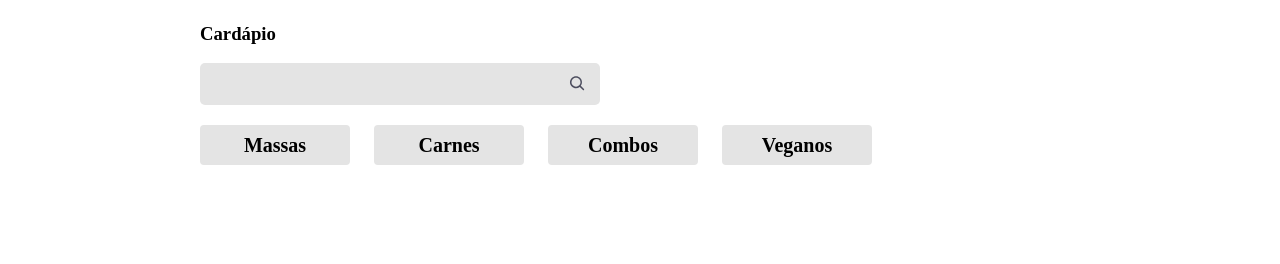
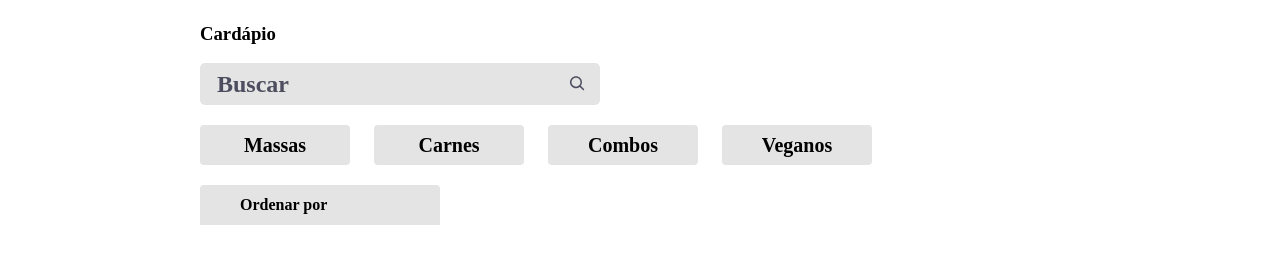
Before and after one commit to MoreiraRamires/nonnaVera, a React (Create React App) app: page / in a window 1280 px wide. Shown: the part 490-754 px from the top of the page. Built offline with nearby package versions, Linux system fonts and the light colour scheme; a web font is replaced by a local one.

Commit message:
ordenador finished

```diff
--- a/public/index.html
+++ b/public/index.html
@@ -7,10 +7,6 @@
   <meta name="viewport" content="width=device-width, initial-scale=1" />
   <meta name="theme-color" content="#000000" />
   <meta name="description" content="Web site created using create-react-app" />
-  <link rel="apple-touch-icon" href="%PUBLIC_URL%/logo192.png" />
-
-  <link rel="manifest" href="%PUBLIC_URL%/manifest.json" />
-
   <title>Nonna Vera</title>
 </head>
 
--- a/src/pages/Cardapio/Buscador/index.tsx
+++ b/src/pages/Cardapio/Buscador/index.tsx
@@ -11,8 +11,8 @@
 
   return(
     <div className={styles.buscador}>
-      <input  value ={busca} onChange={(event) => setBusca(event.target.value)}/>
-      <CgSearch size={20} color ='#4c4d5e'/>
+      <input  value ={busca} onChange={(event) => setBusca(event.target.value)}  placeholder="Buscar"/>
+          <CgSearch size={20} color ='#4c4d5e'/>
     </div>
   )
 
--- /dev/null
+++ b/src/pages/Cardapio/Ordenador/Ordenador.module.scss
@@ -0,0 +1,49 @@
+@import "styles/variaveis";
+
+.ordenador {
+  align-items: center;
+  background-color: $grey;
+  border: none;
+  border-top-left-radius: 4px;
+  border-top-right-radius: 4px;
+  display: flex;
+  font-size: 1rem;
+  font-weight: bold;
+  height: 40px;
+  justify-content: space-between;
+  min-width: 240px;
+  padding: 0 40px;
+  position: relative;
+  &--ativo {
+    background-color: $blue;
+    color: white;
+  }
+  &__options {
+    display: none;
+    position: absolute;
+    left: 0;
+    flex-direction: column;
+    top: 100%;
+    width: 100%;
+    &--ativo {
+      display: flex;
+    }
+  }
+  &__option {
+    align-items: center;
+    background-color: $grey;
+    border-top: 2px solid $light-grey;
+    box-sizing: border-box;
+    color: $black;
+    display: flex;
+    height: 40px;
+    justify-content: center;
+    width: inherit;
+    &:hover,
+    &--ativo {
+      background-color: $blue;
+      cursor: pointer;
+      color: white;
+    }
+  }
+}
--- /dev/null
+++ b/src/pages/Cardapio/Ordenador/index.tsx
@@ -0,0 +1,18 @@
+import styles from './Ordenador.module.scss';
+import opcoes from './opcoes.json';
+
+
+export default function Ordenador(){
+  return(
+    <button className={styles.ordenador}>
+      <span>Ordenar por</span>
+      <div className={styles.ordenador__options}>
+        {opcoes.map(opcao =>(
+          <div className={styles.ordenador__option} key={opcao.value}>
+              {opcao.nome}
+          </div>
+        ))}
+      </div>
+    </button>
+  )
+}
--- /dev/null
+++ b/src/pages/Cardapio/Ordenador/opcoes.json
@@ -0,0 +1,18 @@
+[
+  {
+    "nome": "",
+    "value": ""
+  },
+  {
+    "nome": "Porção",
+    "value": "porcao"
+  },
+  {
+    "nome": "Qtd. pessoas",
+    "value": "qtd_pessoas"
+  },
+  {
+    "nome": "Preço",
+    "value": "preco"
+  }
+]
--- a/src/pages/Cardapio/index.tsx
+++ b/src/pages/Cardapio/index.tsx
@@ -4,6 +4,7 @@
 import Buscador from './Buscador';
 import { useState } from 'react';
 import Filtro from './Filtros';
+import Ordenador from './Ordenador';
 
 
 export default function Cardapio(){
@@ -28,6 +29,7 @@
           <Buscador busca={busca} setBusca = {setBusca}/>
           <div className={styles.cardapio__filtros}>
             <Filtro filtro={filtro} setFiltro={setFiltro}/>
+            <Ordenador/>
           </div>
       </section>
     </main>
```
Also changed, not shown: public/favicon.svg (added).
